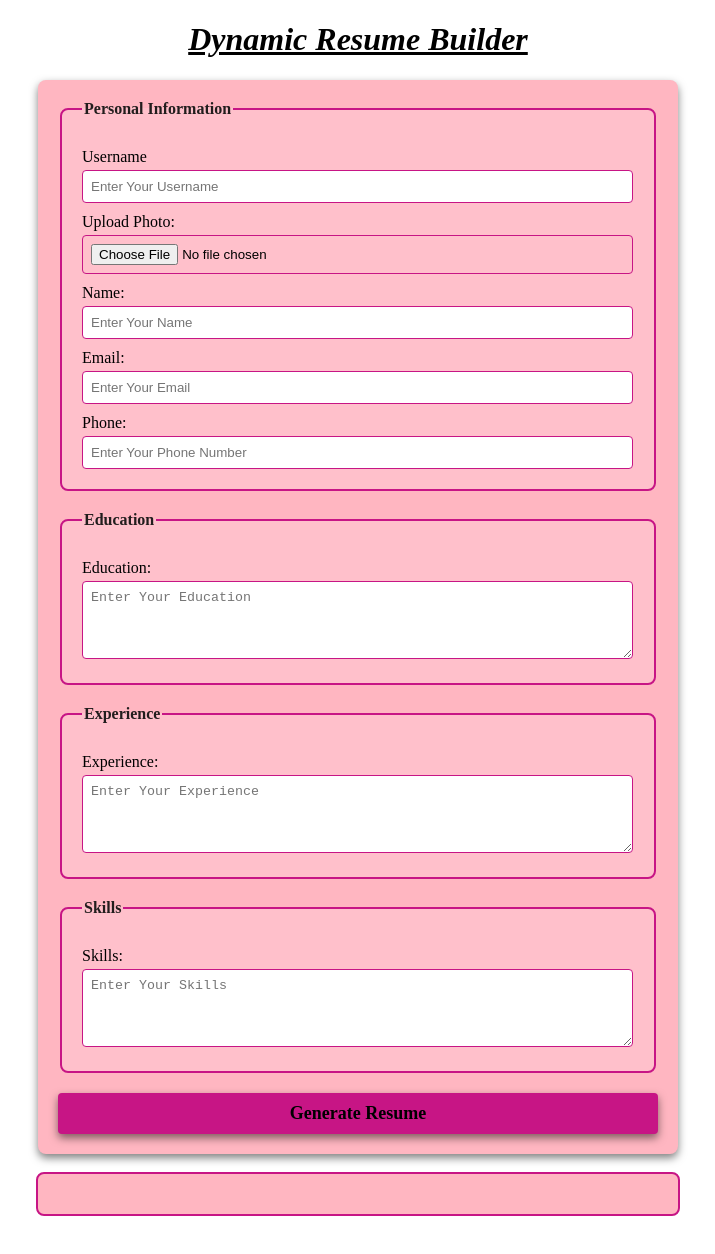
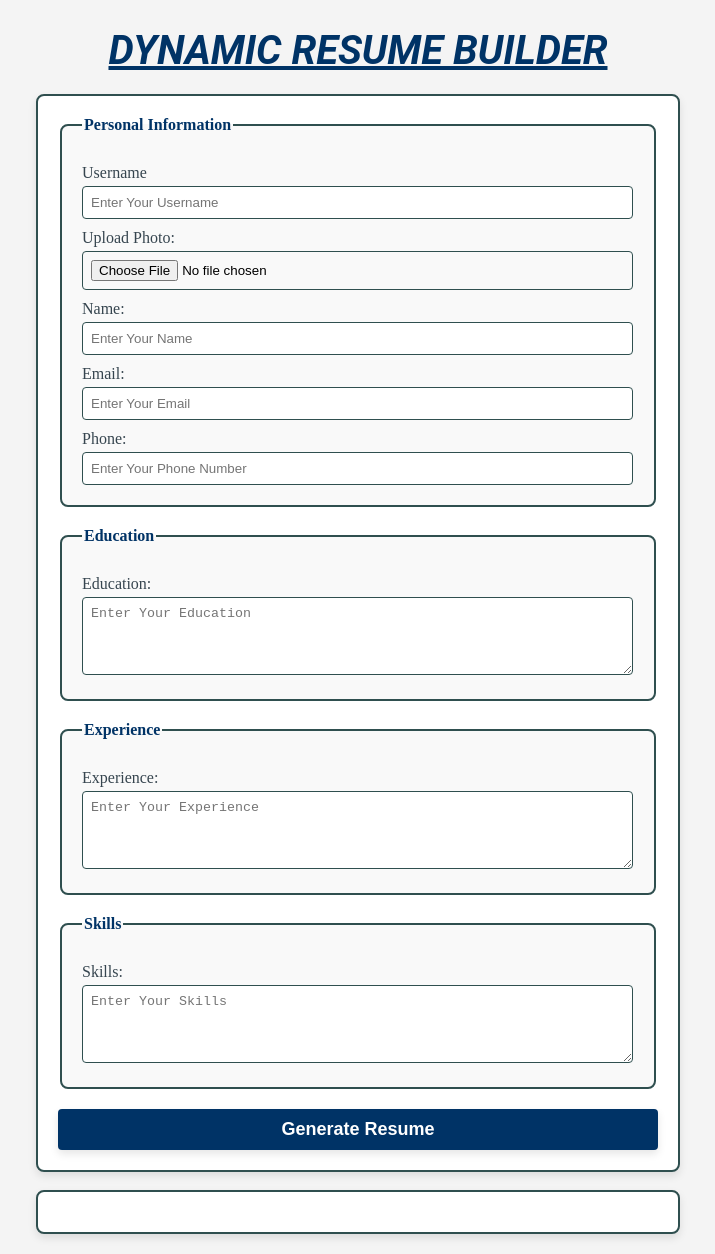
Before and after one commit to IsraImran00/Hackathon-Milestones, a plain HTML site: page milestone 3/index.html in a window 1280 px wide. Shown: the whole page, without its empty margins (282-997 px from the left). Drawn offline with Linux system fonts and the light colour scheme.

Commit message:
Update style.css

```diff
--- a/milestone 3/style.css
+++ b/milestone 3/style.css
@@ -1,83 +1,106 @@
-/* Styling form and resume sections */
 
+   /* Body styling */
 body {
     font-family: 'Times New Roman', Times, serif;
     margin: 20px;
     padding: 0;
-    background-color: white;
+    background-color: #f4f4f4; /* Light gray background for a soft look */
+}
+
+/* Title (Heading)  */
+h1 {
+    text-align: center;
+    font-size: 2.5rem;
+    color: #4f4f4f;
+    margin-bottom: 20px;
+    font-family: 'Roboto', sans-serif;
+    text-transform: uppercase;
 }
 
 
+/* Form styling */
 form {
     margin: auto;
-    background-color: rgb(255,182,193);
+    background-color: #ffffff; /* White background for clarity */
     border-radius: 8px;
-    box-shadow: 0 4px 8px rgba(0, 0, 0, 0.5);
+    box-shadow: 0 4px 8px rgba(0, 0, 0, 0.1);
     padding: 20px;
     max-width: 600px;
+    border: 2px solid #2F4F4F; /* Slate gray border */
 }
 
-
+/* Heading Styling */
 h1 {
     text-align: center;
-    color: black;
+    color: #003366; /* Navy Blue for a professional heading */
 }
 
-
+/* Fieldset and Legend */
 fieldset {
-    border: 2px solid mediumvioletred;
+    border: 2px solid #2F4F4F; /* Slate gray border for fieldsets */
     border-radius: 8px;
     padding: 20px;
     margin-bottom: 20px;
-    background-color: pink;
+    background-color: #f9f9f9; /* Light background for form sections */
 }
 
 legend {
     font-weight: bold;
     text-align: left;
-    color: rgb(34, 29, 29);
+    color: #003366; /* Navy Blue for the legend text */
 }
 
+/* Label and Input Fields */
 label {
     display: block;
     margin-top: 10px;
-    color: black;
+    color: #36454F; /* Charcoal Gray for labels */
 }
 
-input,textarea {
+input, textarea {
     margin-top: 4px;
     padding: 8px;
     width: calc(100% - 1px);
-    border: 1px solid mediumvioletred;
+    border: 1px solid #2F4F4F; /* Slate gray border */
     border-radius: 4px;
     box-sizing: border-box;
 }
 
+/* Button Styling */
 button {
     display: block;
     width: 100%;
-    background-color: mediumvioletred;
-    color: black;
+    background-color: #003366; /* Navy Blue for buttons */
+    color: #ffffff; /* White text */
     border: none;
     border-radius: 4px;
-    box-shadow: 0 4px 8px rgba(0, 0, 0, 0.5);
+    box-shadow: 0 4px 8px rgba(0, 0, 0, 0.1);
     margin-top: 10px;
     font-size: 18px;
-    font-family: 'Times New Roman', Times, serif;
     padding: 10px;
     cursor: pointer;
 }
 
-button :hover {
-    color: hotpink;
+button:hover {
+    background-color: #002244; /* Darker Navy Blue on hover */
 }
 
+/* Resume Display Styling */
 #resume-display {
     max-width: 600px;
     margin: auto;
     padding: 20px;
-    border: 2px solid mediumvioletred;
+    border: 2px solid #2F4F4F; /* Slate gray border for resume section */
     border-radius: 8px;
-    background-color: rgb(255,182,193);
-    box-shadow: 0 4px 8px rgba(0, 0, 0, 0.5);
+    background-color: #ffffff; /* White background for the resume */
+    box-shadow: 0 4px 8px rgba(0, 0, 0, 0.1);
 }
+
+/* Profile Photo (circle and centered) */
+#resume-display img {
+    max-width: 150px;
+    max-height: 150px;
+    border-radius: 50%;
+    display: block;
+    margin: 0 auto 20px;
+}
```
